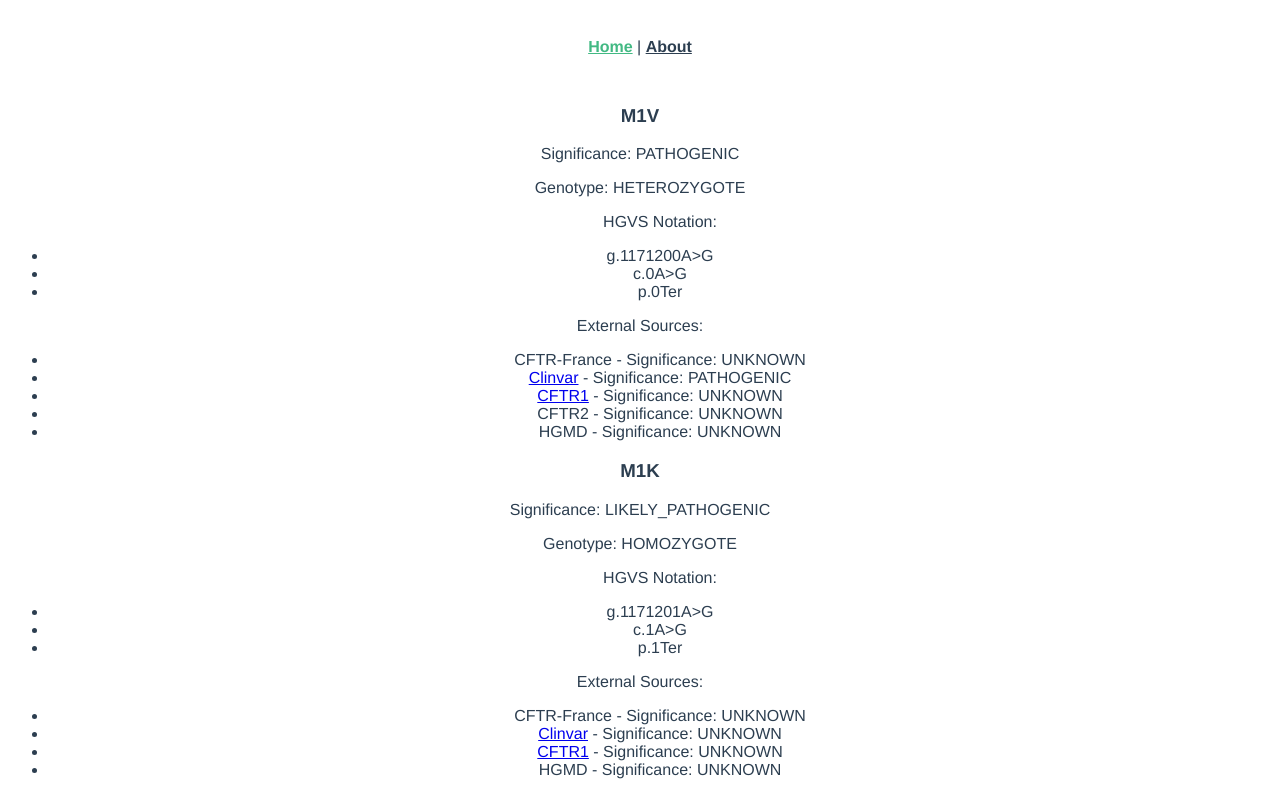
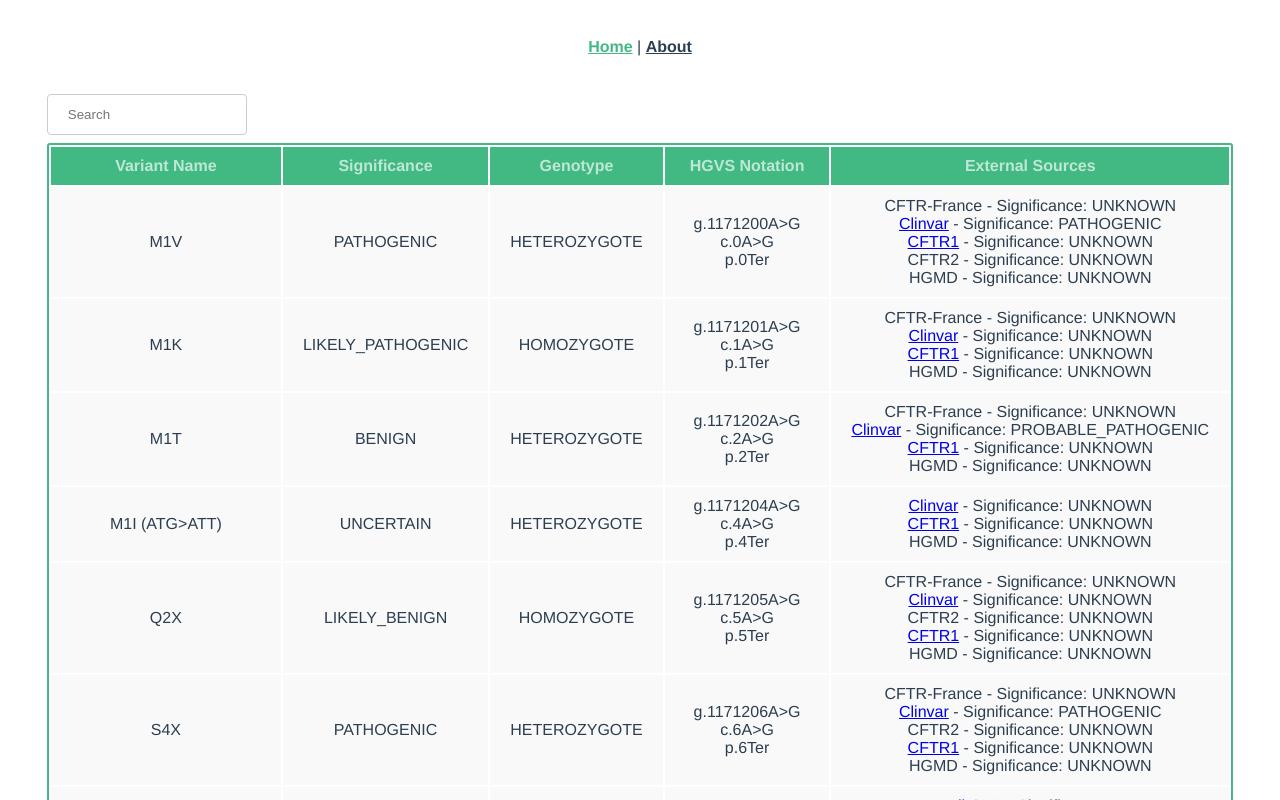
Before and after one commit to imkozin/vue-test, a Vue app: page / in a window 1280 px wide. Shown: the top 800 px of the page. Built offline with nearby package versions, Linux system fonts and the light colour scheme.

Commit message:
displayed data as table

```diff
--- /dev/null
+++ b/src/components/DataTable.vue
@@ -0,0 +1,129 @@
+<template>
+    <div>
+        <div class="sort">
+            <SearchForm />
+
+            <!-- <FilterGen />
+
+            <FilterSign /> -->
+        </div>
+        <table>
+            <thead>
+                <tr>
+                    <th v-for="item in items" :key="item.id">{{ item.title }}</th>
+                </tr>
+            </thead>
+            <tbody>
+                <tr v-for="variant in data" :key="variant.id">
+                    <td>{{ variant.alleleName }}</td>
+                    <td>{{ variant.significance }}</td>
+                    <td>{{ variant.genotype }}</td>
+                    <td>
+                    <ul>
+                        <li v-for="notation in variant.hgvs">{{ notation }}</li>
+                    </ul>
+                    </td>
+                    <td>
+                    <ul>
+                        <li
+                        v-for="source in variant.externalSourceEntries"
+                        :key="source.id"
+                        >
+                        <a :href="source.link" target="_blank">{{
+                            source.database.name
+                        }}</a>
+                        - Significance: {{ source.significance }}
+                        </li>
+                    </ul>
+                    </td>
+                </tr>
+            </tbody>
+        </table>
+    </div>
+</template>
+
+<script setup>
+import SearchForm from './SearchForm.vue';
+// import FilterGen from './FilterGen.vue';
+// import FilterSign from './FilterSign.vue';
+
+
+defineProps({
+    items: {
+        type: Array,
+        required: true
+    },
+    data: {
+        type: Array,
+        required: true
+    }
+})
+</script>
+
+<style scoped>
+.sort {
+    display: flex;
+    justify-content: space-between;
+}
+
+table {
+  border: 2px solid #42b983;
+  border-radius: 3px;
+  background-color: #fff;
+}
+
+th {
+  background-color: #42b983;
+  color: rgba(255, 255, 255, 0.66);
+  cursor: pointer;
+  -webkit-user-select: none;
+  -moz-user-select: none;
+  -ms-user-select: none;
+  user-select: none;
+}
+
+td {
+  background-color: #f9f9f9;
+}
+
+th,
+td {
+  min-width: 120px;
+  padding: 10px 20px;
+}
+
+ul {
+  list-style-type: none;
+  padding: 0;
+  margin: 0;
+}
+
+th.active {
+  color: #fff;
+}
+
+th.active .arrow {
+  opacity: 1;
+}
+
+.arrow {
+  display: inline-block;
+  vertical-align: middle;
+  width: 0;
+  height: 0;
+  margin-left: 5px;
+  opacity: 0.66;
+}
+
+.arrow.asc {
+  border-left: 4px solid transparent;
+  border-right: 4px solid transparent;
+  border-bottom: 4px solid #fff;
+}
+
+.arrow.dsc {
+  border-left: 4px solid transparent;
+  border-right: 4px solid transparent;
+  border-top: 4px solid #fff;
+}
+</style>
--- a/src/components/HelloWorld.vue
+++ /dev/null
@@ -1,58 +0,0 @@
-<template>
-  <div class="hello">
-    <h1>{{ msg }}</h1>
-    <p>
-      For a guide and recipes on how to configure / customize this project,<br>
-      check out the
-      <a href="https://cli.vuejs.org" target="_blank" rel="noopener">vue-cli documentation</a>.
-    </p>
-    <h3>Installed CLI Plugins</h3>
-    <ul>
-      <li><a href="https://github.com/vuejs/vue-cli/tree/dev/packages/%40vue/cli-plugin-babel" target="_blank" rel="noopener">babel</a></li>
-      <li><a href="https://github.com/vuejs/vue-cli/tree/dev/packages/%40vue/cli-plugin-router" target="_blank" rel="noopener">router</a></li>
-    </ul>
-    <h3>Essential Links</h3>
-    <ul>
-      <li><a href="https://vuejs.org" target="_blank" rel="noopener">Core Docs</a></li>
-      <li><a href="https://forum.vuejs.org" target="_blank" rel="noopener">Forum</a></li>
-      <li><a href="https://chat.vuejs.org" target="_blank" rel="noopener">Community Chat</a></li>
-      <li><a href="https://twitter.com/vuejs" target="_blank" rel="noopener">Twitter</a></li>
-      <li><a href="https://news.vuejs.org" target="_blank" rel="noopener">News</a></li>
-    </ul>
-    <h3>Ecosystem</h3>
-    <ul>
-      <li><a href="https://router.vuejs.org" target="_blank" rel="noopener">vue-router</a></li>
-      <li><a href="https://vuex.vuejs.org" target="_blank" rel="noopener">vuex</a></li>
-      <li><a href="https://github.com/vuejs/vue-devtools#vue-devtools" target="_blank" rel="noopener">vue-devtools</a></li>
-      <li><a href="https://vue-loader.vuejs.org" target="_blank" rel="noopener">vue-loader</a></li>
-      <li><a href="https://github.com/vuejs/awesome-vue" target="_blank" rel="noopener">awesome-vue</a></li>
-    </ul>
-  </div>
-</template>
-
-<script>
-export default {
-  name: 'HelloWorld',
-  props: {
-    msg: String
-  }
-}
-</script>
-
-<!-- Add "scoped" attribute to limit CSS to this component only -->
-<style scoped>
-h3 {
-  margin: 40px 0 0;
-}
-ul {
-  list-style-type: none;
-  padding: 0;
-}
-li {
-  display: inline-block;
-  margin: 0 10px;
-}
-a {
-  color: #42b983;
-}
-</style>
--- /dev/null
+++ b/src/components/SearchForm.vue
@@ -0,0 +1,30 @@
+<template>
+  <form id="search">
+    <div>
+      <input type="text" placeholder="Search" @input="search"/>
+    </div>
+  </form>
+</template>
+
+<script setup>
+const search = (e) => {
+    emit('search')
+}
+</script>
+
+<style scoped>
+#search {
+  display: flex;
+  justify-content: center;
+}
+
+input {
+  width: 200px;
+  padding: 12px 20px;
+  margin: 8px 0;
+  display: inline-block;
+  border: 1px solid #ccc;
+  border-radius: 4px;
+  box-sizing: border-box;
+}
+</style>
--- a/src/views/Home.vue
+++ b/src/views/Home.vue
@@ -1,30 +1,47 @@
 <template>
-  <!-- <pre>{{ data }}</pre> -->
-  <div v-for="variant in data" :key="variant.id">
-  <h3>{{ variant.alleleName }}</h3>
-      <p>Significance: {{ variant.significance }}</p>
-      <p>Genotype: {{ variant.genotype }}</p>
-      <ul>
-        <p>HGVS Notation:</p>
-        <li v-for="notation in variant.hgvs">{{ notation }}</li>
-      </ul>
-      <p>External Sources:</p>
-      <ul>
-        <li v-for="source in variant.externalSourceEntries" :key="source.id">
-          <a :href="source.link" target="_blank">{{ source.database.name }}</a> - Significance: {{ source.significance }}
-        </li>
-      </ul>
+  <div class="main">
+    <DataTable :items="items" :data="data"/>
   </div>
 </template>
 
 <script setup>
+import DataTable from '@/components/DataTable.vue';
 import { computed } from 'vue'
 import userData from '../assets/variants.json'
 
+const items = [
+  {
+    id: 1,
+    title: "Variant Name"
+  },
+  {
+    id: 2,
+    title: "Significance"
+  },
+  {
+    id: 3,
+    title: "Genotype"
+  },
+  {
+    id: 4,
+    title: "HGVS Notation"
+  },
+  {
+    id: 5,
+    title: "External Sources"
+  }
+]
+
 const data = computed(() => {
-    console.log(userData);
+  console.log(userData)
   return userData.variants
 })
 </script>
 
-<style scoped></style>
+<style scoped>
+.main {
+  display: flex;
+  justify-content: center;
+  align-items: center;
+}
+</style>
```
Also changed, not shown: src/components/FilterGen.vue (added), src/components/FilterRadio.vue (added), src/components/FilterSign.vue (added).
